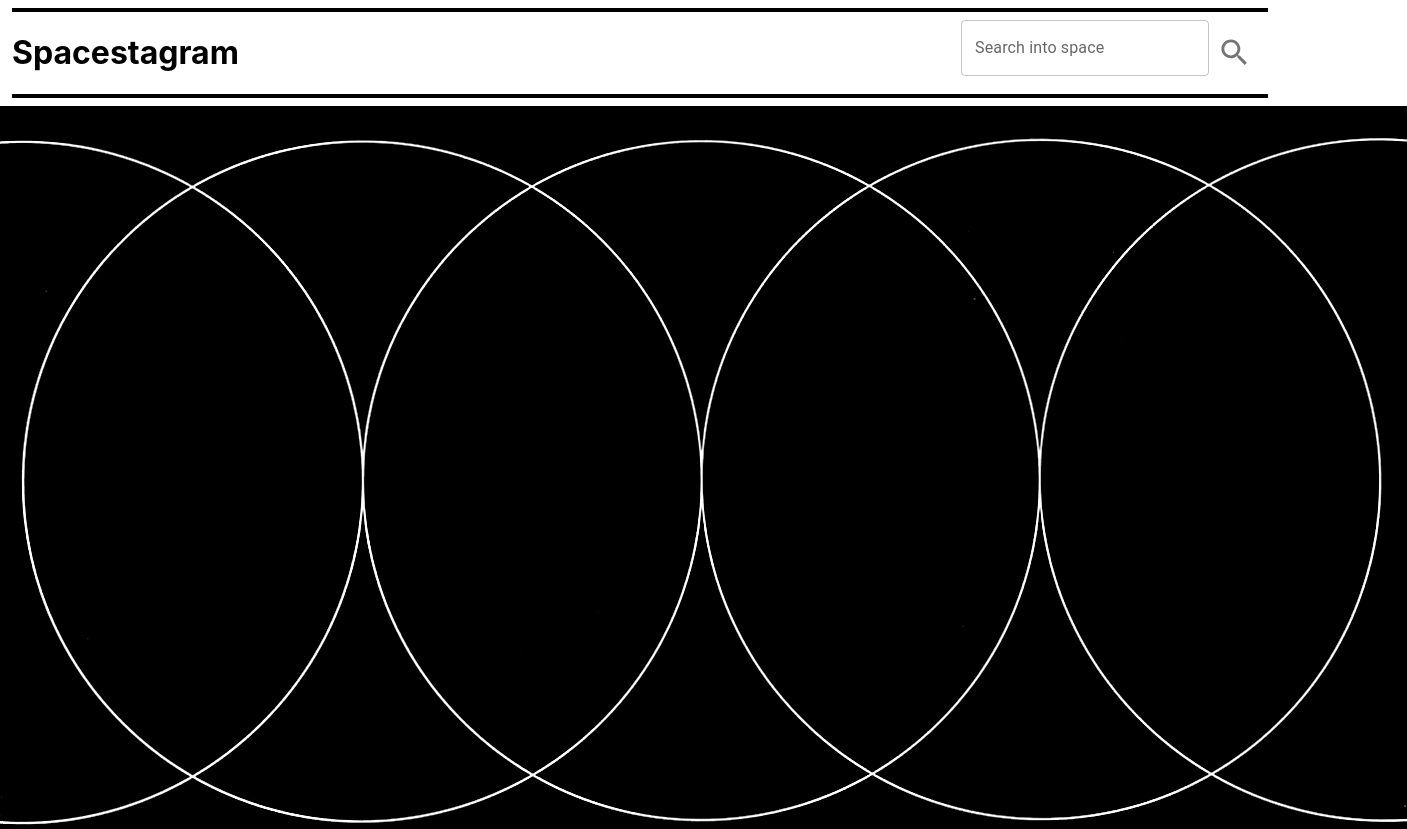
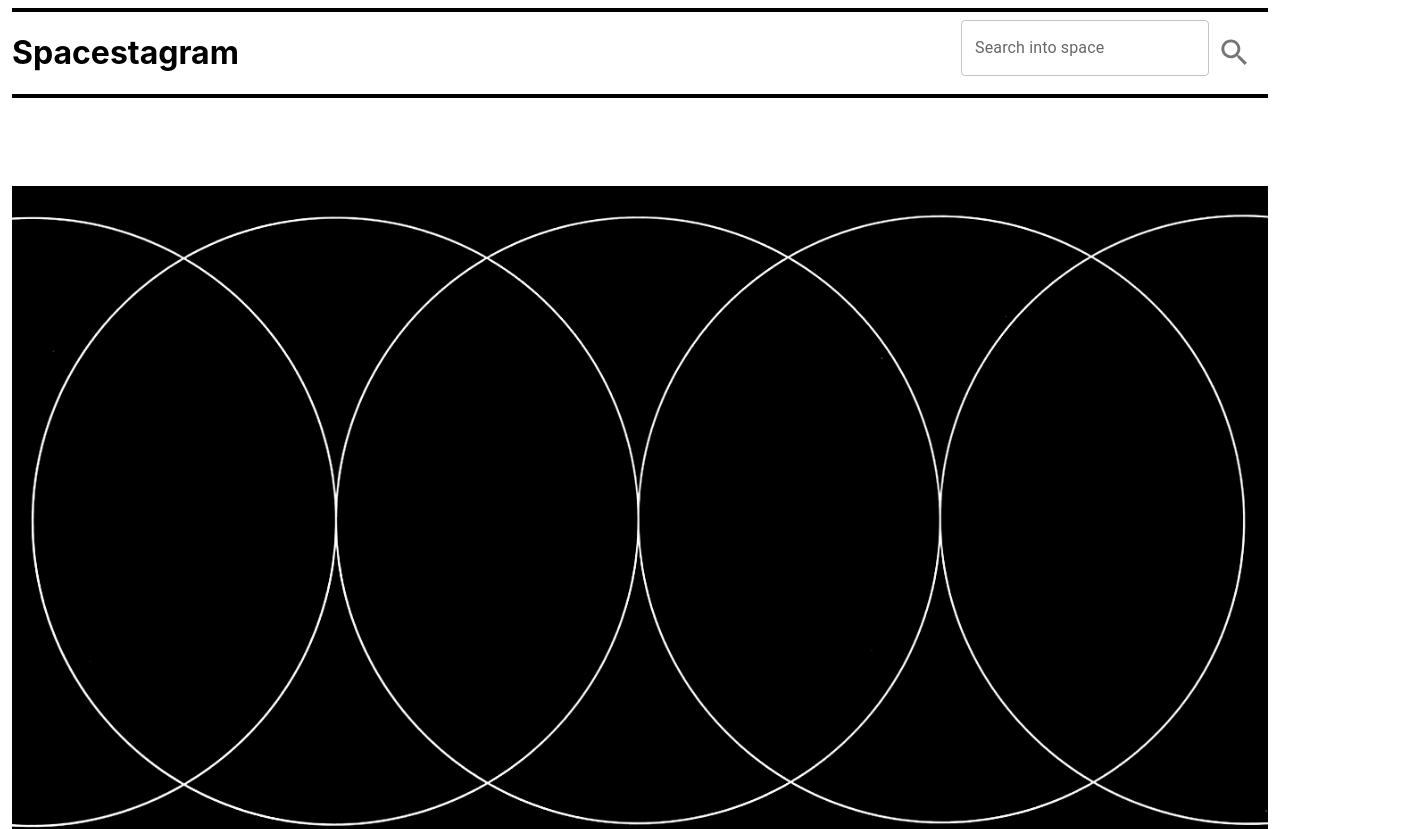
Before and after one commit to ocnerol/spacestagram, a React (Create React App) app: page / in a window 1280 px wide. Shown: the top 829 px of the page, 1407 px wide, since content can reach past the window. Built offline with nearby package versions, Linux system fonts and the light colour scheme.

Commit message:
move header margins to .main and add padding to artwork container

```diff
--- a/src/App.css
+++ b/src/App.css
@@ -1,38 +1,11 @@
-.App {
-  text-align: center;
+.main {
+  margin: 0.5rem 0.75rem;
 }
 
-.App-logo {
-  height: 40vmin;
-  pointer-events: none;
+.spiritualizedArtWorkContainer {
+  padding: 5rem 0rem;
 }
 
-@media (prefers-reduced-motion: no-preference) {
-  .App-logo {
-    animation: App-logo-spin infinite 20s linear;
-  }
+.spiritualizedArtWork {
+  max-width: 100%
 }
-
-.App-header {
-  background-color: #282c34;
-  min-height: 100vh;
-  display: flex;
-  flex-direction: column;
-  align-items: center;
-  justify-content: center;
-  font-size: calc(10px + 2vmin);
-  color: white;
-}
-
-.App-link {
-  color: #61dafb;
-}
-
-@keyframes App-logo-spin {
-  from {
-    transform: rotate(0deg);
-  }
-  to {
-    transform: rotate(360deg);
-  }
-}
--- a/src/components/Header/Header.css
+++ b/src/components/Header/Header.css
@@ -8,5 +8,5 @@
   border-width: 4px;
   border-left: none;
   border-right: none;
-  margin: 0.5rem 0.75rem;
+
 }
```
